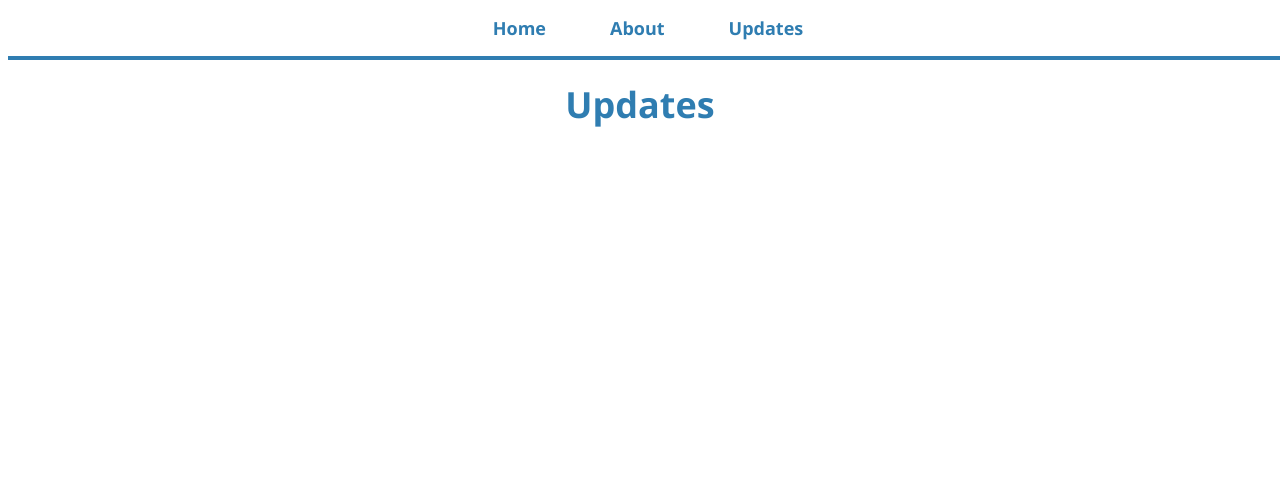
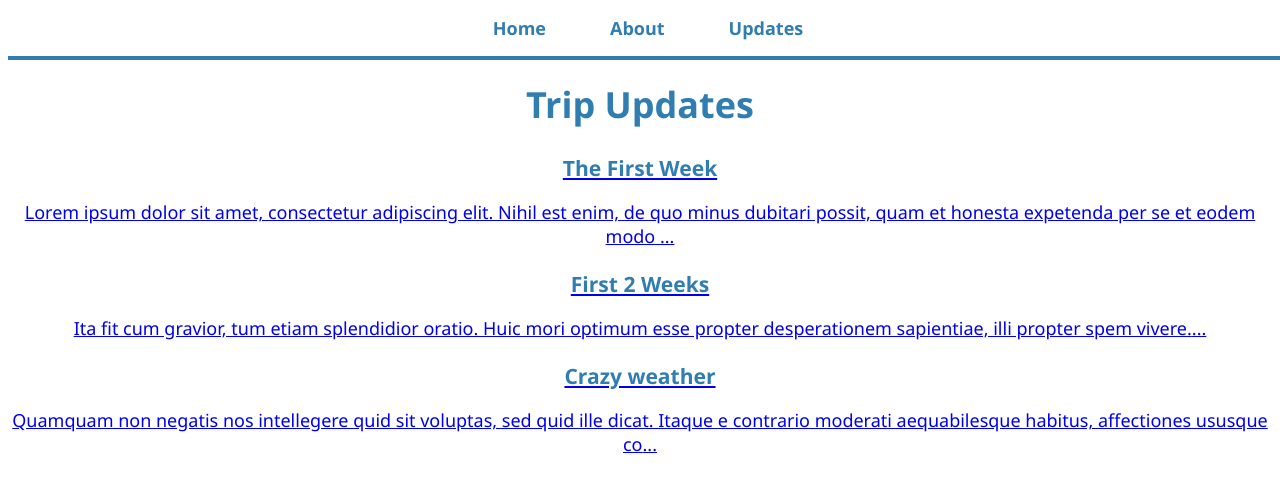
Before and after one commit to anlsim/Travel_Web, a React (Create React App) app in the folder travel_website/: page /updates-list in a window 1280 px wide. Shown: the top 492 px of the page. Built offline with nearby package versions, Linux system fonts and the light colour scheme.

Commit message:
Adding updateList Component  and links to updates

```diff
--- a/travel_website/src/App.js
+++ b/travel_website/src/App.js
@@ -7,7 +7,7 @@ import HomePage from './pages/HomePage';
 import USAMap from "react-usa-map";
 import './App.css';
 import AboutPage from './pages/HomePage';
-import UpdatesList from './pages/UpdatesList';
+import UpdatesListPage from './pages/UpdatesListPage';
 import UpdatePage from './pages/UpdatePage';
 import NavBar from './NavBar';
 
@@ -27,7 +27,7 @@ class App extends Component {
           <div>
         <Route path="/" component={HomePage} exact/>
         <Route path="/about" component={AboutPage} />
-        <Route path="/updates-list" component={UpdatesList} />
+        <Route path="/updates-list" component={UpdatesListPage} />
         <Route path="/update/:stateName" component={UpdatePage} />
 
         </div>
--- /dev/null
+++ b/travel_website/src/components/UpdatesList.js
@@ -0,0 +1,15 @@
+import React from 'react';
+import {Link } from 'react-router-dom';
+const UpdatesList = ({updates}) => (
+    <>
+    {updates.map((update, key )=>(
+        <Link key = {key} to = {`/update/${update.stateName}`}>
+            <h3>{update.title}</h3>
+            <p>{update.content[0].substring(0, 150)}...</p>
+        </Link>
+
+    ))}
+    </>
+);
+
+export default UpdatesList;
--- a/travel_website/src/pages/HomePage.js
+++ b/travel_website/src/pages/HomePage.js
@@ -1,4 +1,5 @@
 import React from 'react';
+import USAMap from "react-usa-map";
 
 const HomePage = () => (
     <React.Fragment>
@@ -6,6 +7,7 @@ const HomePage = () => (
     <h1>My Travel Page</h1>
     </React.Fragment>
 
+
 );
 
 export default HomePage;
--- a/travel_website/src/pages/UpdatePage.js
+++ b/travel_website/src/pages/UpdatePage.js
@@ -1,10 +1,12 @@
 import React from 'react';
 import updateContent from './updateContent';
+import UpdatesList from '../components/UpdatesList';
 
 const UpdatePage = ({match}) => {
     const stateName = match.params.stateName;
     const update = updateContent.find(update => update.stateName === stateName);
     if(!update) return <h1>There's no update about the trip</h1>
+    const otherUpdates = updateContent.filter(update => update.stateName !== stateName);
     return(
         <React.Fragment>
 
@@ -13,6 +15,8 @@ const UpdatePage = ({match}) => {
         {update.content.map((paragraph, key)=>(
             <p key ={key}> {paragraph}</p>
         ))}
+        <h3>Other updates of our trips:</h3>
+        <UpdatesList updates = {otherUpdates}/>
         </React.Fragment>
 
     );
--- a/travel_website/src/pages/UpdatesList.js
+++ /dev/null
@@ -1,11 +0,0 @@
-import React from 'react';
-
-const UpdatesList = () => (
-    <React.Fragment>
-
-    <h1>Updates</h1>
-    </React.Fragment>
-
-);
-
-export default UpdatesList;
--- /dev/null
+++ b/travel_website/src/pages/UpdatesListPage.js
@@ -0,0 +1,15 @@
+import React from 'react';
+
+import UpdatesList from '../components/UpdatesList';
+import updateContent from './updateContent';
+
+const UpdatesListPage = () => (
+    <>
+
+    <h1>Trip Updates</h1>
+    <UpdatesList updates = {updateContent}/>
+    </>
+
+);
+
+export default UpdatesListPage;
```
Also changed, not shown: 1 other file (tests, documents, lock files or other folders).
